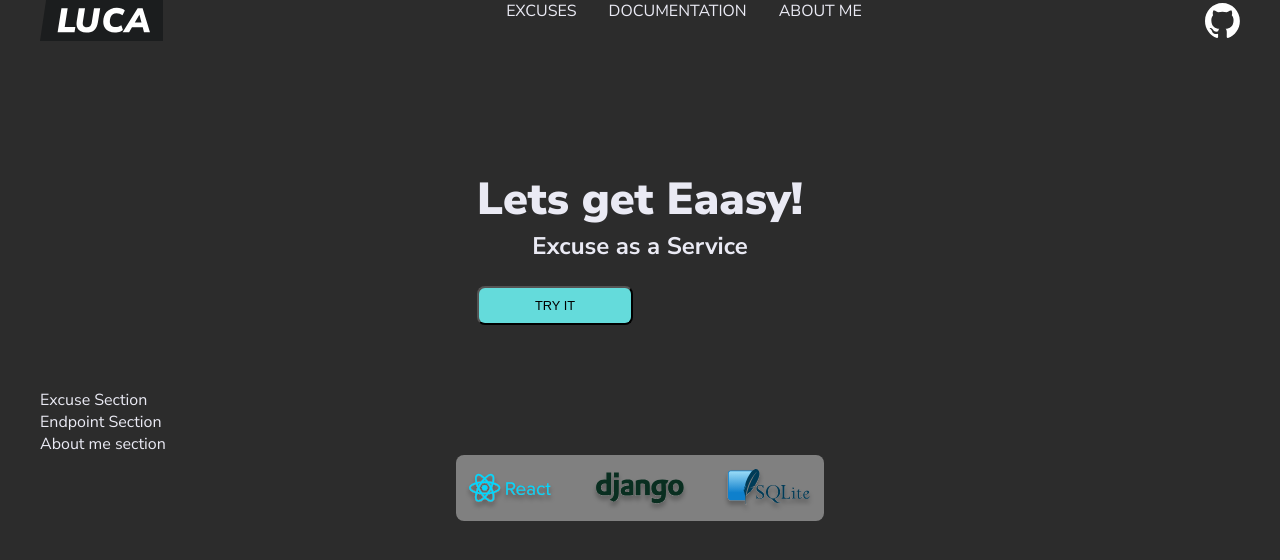
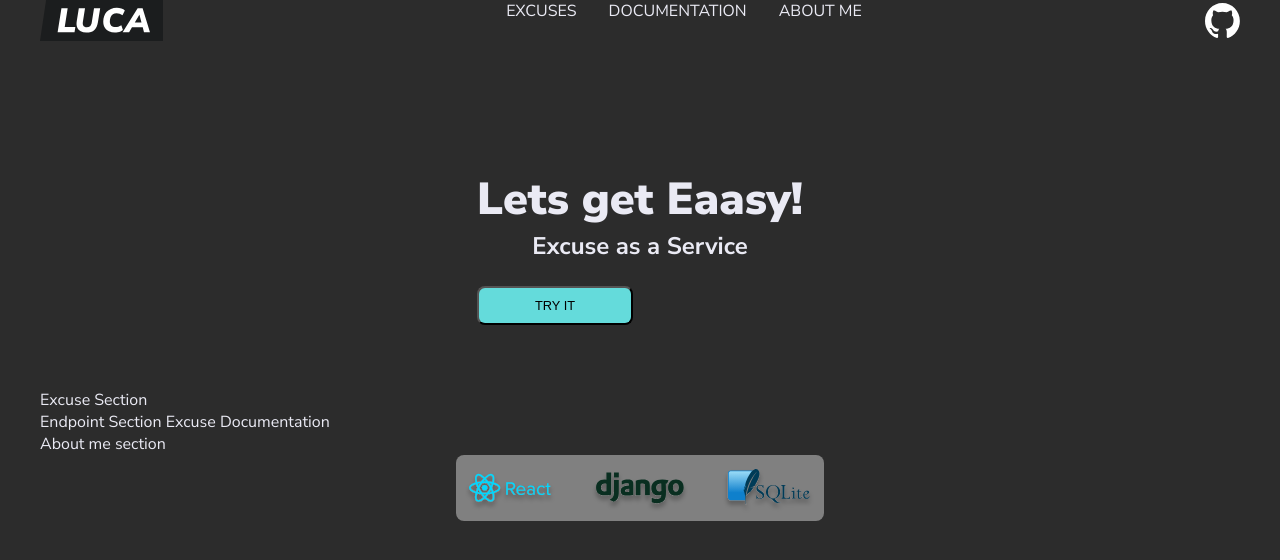
Before and after one commit to lukacafuta/Excuse-Generator, a React (Vite) app in the folder Frontend/: page / in a window 1280 px wide. Shown: the top 560 px of the page. Built offline with nearby package versions, Linux system fonts and the light colour scheme.

Commit message:
added text

```diff
--- a/Frontend/src/components/sections/EndpointSection.jsx
+++ b/Frontend/src/components/sections/EndpointSection.jsx
@@ -2,6 +2,7 @@ export default function EndpointSection() {
     return (
         <div>
             Endpoint Section
+            Excuse Documentation
         </div>
     )
 }
```
